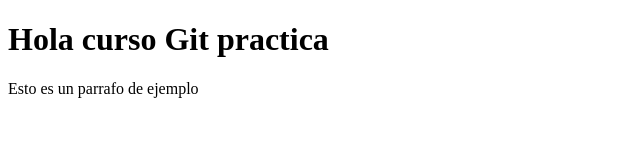
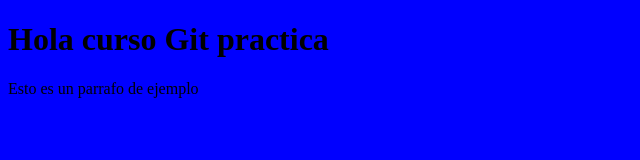
Before and after one commit to gustavo3042/segundo-git, a plain HTML site: page index.html in a window 1280 px wide. Shown: the whole page, without its empty margins (0-640 px from the left). Drawn offline with Linux system fonts and the light colour scheme.

```diff
--- /dev/null
+++ b/css/estilos.css
@@ -0,0 +1,4 @@
+body{
+
+  background-color: blue;
+}
--- a/index.html
+++ b/index.html
@@ -3,8 +3,11 @@
   <head>
     <meta charset="utf-8">
     <title></title>
+    <link rel="stylesheet" href="css/estilos.css" type="text/css">
   </head>
   <body>
+
+
 <h1>Hola curso Git practica</h1>
 <p>Esto es un parrafo de ejemplo</p>
   </body>
```
Also changed, not shown: laravel.html (+2 -0 lines), js/javascript.js (added).
